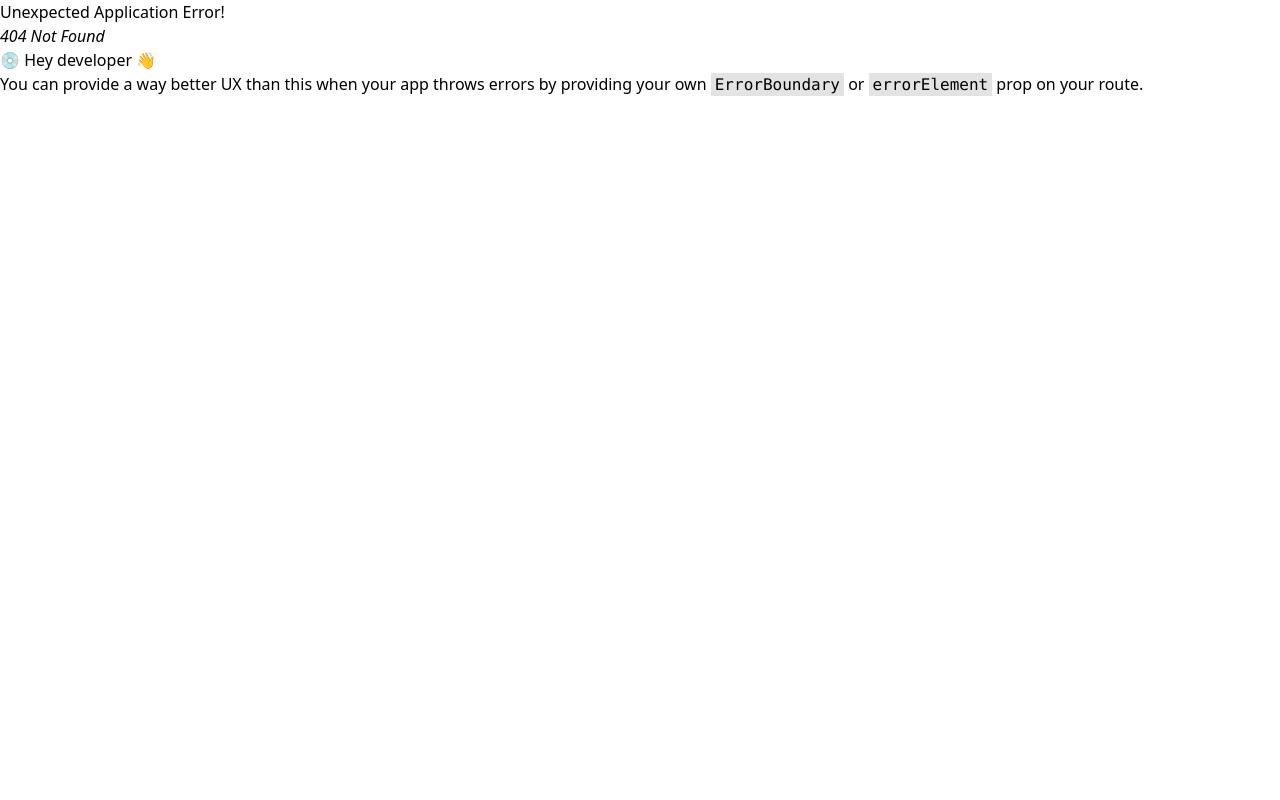
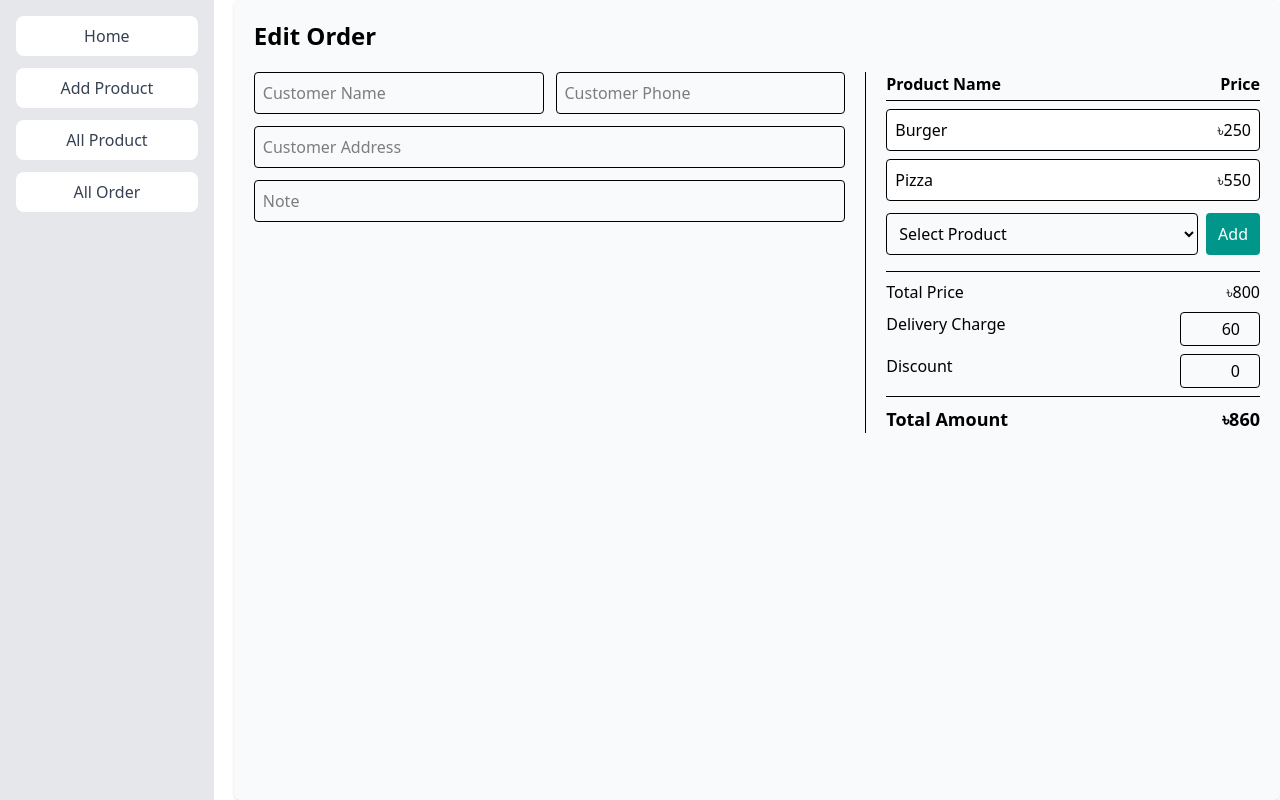
Before and after one commit to rajibulislam60/simpleshop, a React (Vite) app in the folder dashboard/: page /editorder/1 in a window 1280 px wide. Before the commit this address had no page. Built offline with nearby package versions, Linux system fonts and the light colour scheme.

Commit message:
edit order area working

```diff
--- a/dashboard/src/App.jsx
+++ b/dashboard/src/App.jsx
@@ -11,6 +11,7 @@ import AddProduct from "./pages/AddProduct";
 import AllProduct from "./pages/AllProduct";
 import AllOrder from "./pages/AllOrder";
 import Edit from "./Components/Edit";
+import EditOrder from "./Components/EditOrder";
 
 const router = createBrowserRouter(
   createRoutesFromElements(
@@ -22,6 +23,7 @@ const router = createBrowserRouter(
           <Route path="/allproduct" element={<AllProduct />} />
           <Route path="/allorder" element={<AllOrder />} />
           <Route path="/edit/:id" element={<Edit />} />
+          <Route path="/editorder/:id" element={<EditOrder />} />
         </Route>
       </Route>
     </>
--- /dev/null
+++ b/dashboard/src/Components/EditOrder.jsx
@@ -0,0 +1,147 @@
+import React, { useState } from "react";
+
+const EditOrder = () => {
+  // available product list
+  const productList = [
+    { name: "Burger", price: 250 },
+    { name: "Pizza", price: 550 },
+    { name: "Pasta", price: 300 },
+    { name: "Sandwich", price: 200 },
+  ];
+
+  // existing ordered products (for example)
+  const [orderProducts, setOrderProducts] = useState([
+    { name: "Burger", price: 250 },
+    { name: "Pizza", price: 550 },
+  ]);
+
+  const [selectedProduct, setSelectedProduct] = useState("");
+  const [deliveryCharge, setDeliveryCharge] = useState(60);
+  const [discount, setDiscount] = useState(0);
+
+  // add new product to order
+  const handleAddProduct = () => {
+    if (!selectedProduct) return;
+
+    const product = productList.find((p) => p.name === selectedProduct);
+    setOrderProducts([...orderProducts, product]);
+    setSelectedProduct("");
+  };
+
+  // total calculation
+  const totalPrice = orderProducts.reduce((sum, p) => sum + p.price, 0);
+  const totalAmount = totalPrice + deliveryCharge - discount;
+
+  return (
+    <div className="w-full p-5 bg-gray-50 rounded-md shadow">
+      <h1 className="text-2xl font-semibold mb-5">Edit Order</h1>
+
+      <div className="flex justify-between gap-5">
+        {/* Left Side - Customer Info */}
+        <div className="w-[60%] space-y-3">
+          <div className="flex gap-3">
+            <input
+              type="text"
+              placeholder="Customer Name"
+              className="w-1/2 border p-2 rounded"
+            />
+            <input
+              type="number"
+              placeholder="Customer Phone"
+              className="w-1/2 border p-2 rounded"
+            />
+          </div>
+
+          <input
+            type="text"
+            placeholder="Customer Address"
+            className="w-full border p-2 rounded"
+          />
+
+          <input
+            type="text"
+            placeholder="Note"
+            className="w-full border p-2 rounded"
+          />
+        </div>
+
+        {/* Right Side - Order Info */}
+        <div className="w-[40%] space-y-4 border-l pl-5">
+          {/* Product list */}
+          <div>
+            <div className="flex justify-between font-semibold border-b pb-1 mb-2">
+              <h3>Product Name</h3>
+              <h4>Price</h4>
+            </div>
+
+            <div className="space-y-2">
+              {orderProducts.map((item, index) => (
+                <div
+                  key={index}
+                  className="flex justify-between bg-white p-2 rounded border"
+                >
+                  <span>{item.name}</span>
+                  <span>৳{item.price}</span>
+                </div>
+              ))}
+            </div>
+
+            {/* Dropdown + Add button */}
+            <div className="flex gap-2 mt-3">
+              <select
+                className="w-full border p-2 rounded"
+                value={selectedProduct}
+                onChange={(e) => setSelectedProduct(e.target.value)}
+              >
+                <option value="">Select Product</option>
+                {productList.map((product, index) => (
+                  <option key={index} value={product.name}>
+                    {product.name} - ৳{product.price}
+                  </option>
+                ))}
+              </select>
+              <button
+                onClick={handleAddProduct}
+                className="bg-teal-600 text-white px-3 rounded hover:bg-teal-700"
+              >
+                Add
+              </button>
+            </div>
+          </div>
+
+          {/* Summary Section */}
+          <div className="space-y-2 border-t pt-2">
+            <div className="flex justify-between">
+              <h3>Total Price</h3>
+              <p>৳{totalPrice}</p>
+            </div>
+            <div className="flex justify-between">
+              <h4>Delivery Charge</h4>
+              <input
+                type="number"
+                className="w-20 border p-1 rounded text-right"
+                value={deliveryCharge}
+                onChange={(e) => setDeliveryCharge(Number(e.target.value))}
+              />
+            </div>
+            <div className="flex justify-between">
+              <h4>Discount</h4>
+              <input
+                type="number"
+                className="w-20 border p-1 rounded text-right"
+                value={discount}
+                onChange={(e) => setDiscount(Number(e.target.value))}
+              />
+            </div>
+            <div className="flex justify-between font-bold text-lg border-t pt-2">
+              <h2>Total Amount</h2>
+              <p>৳{totalAmount}</p>
+            </div>
+          </div>
+        </div>
+      </div>
+    </div>
+  );
+};
+
+export default EditOrder;
--- a/dashboard/src/pages/AllOrder.jsx
+++ b/dashboard/src/pages/AllOrder.jsx
@@ -123,7 +123,7 @@ const AllOrder = () => {
                   {/* Actions */}
                   <li className="flex justify-center gap-2">
                     <NavLink
-                      to={`/edit/${order.id}`}
+                      to={`/editorder/${order.id}`}
                       className="bg-blue-500 text-white px-3 py-1 rounded-md hover:bg-blue-600 text-sm"
                     >
                       Edit
```
